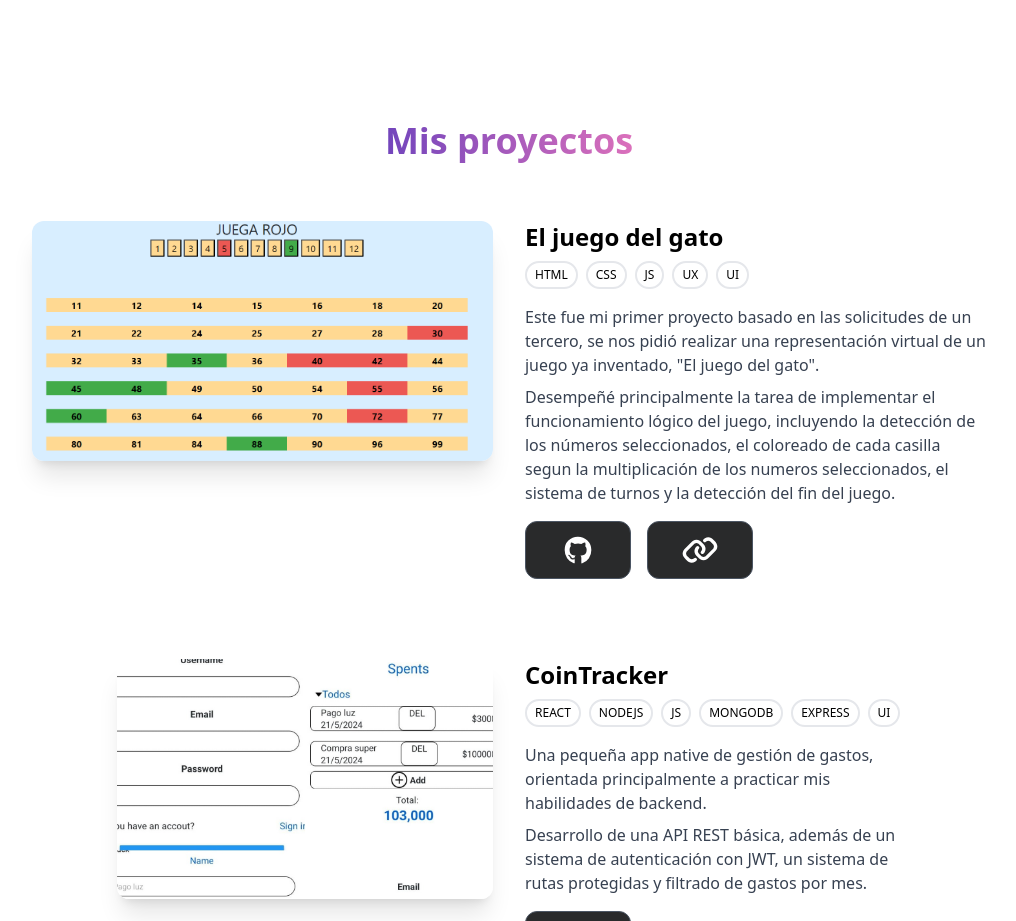
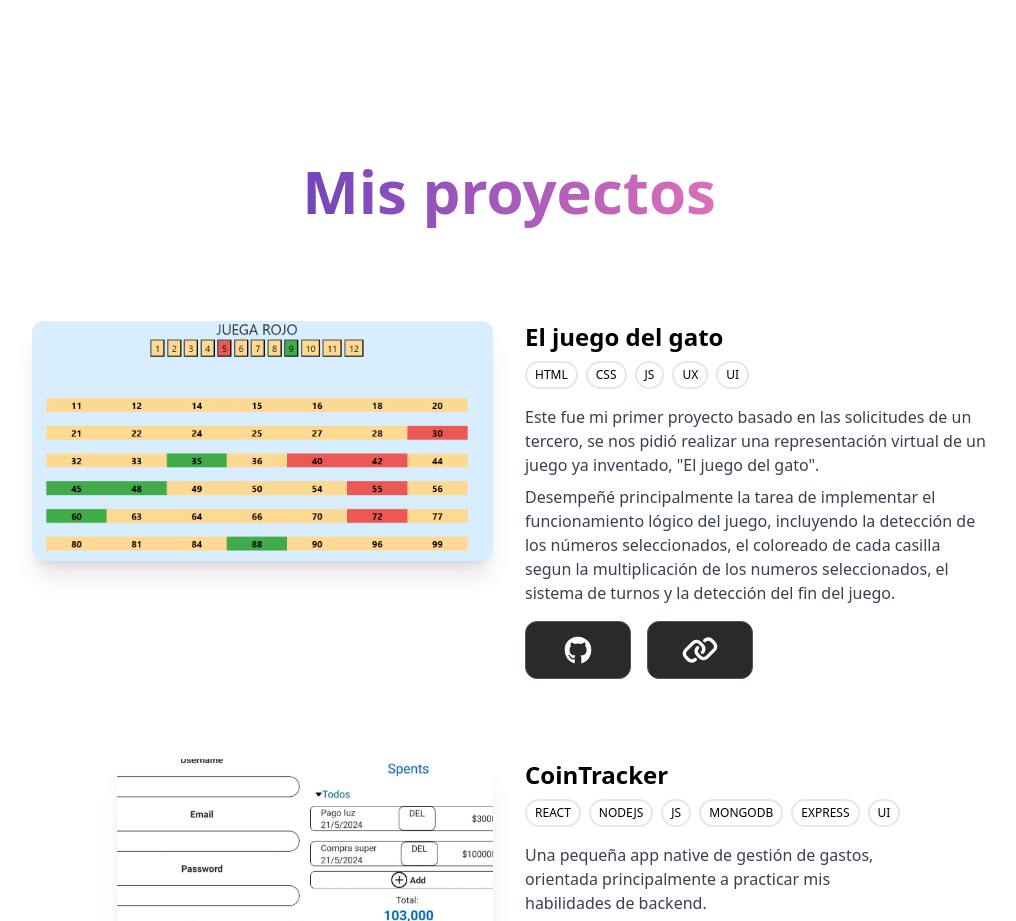
Before and after one commit to PhariusHS/portfolio, a React (Vite) app: page / in a window 1280 px wide. Shown: the part 960-1881 px from the top of the page, without its empty margins (131-1147 px from the left). Built offline with nearby package versions, Linux system fonts and the light colour scheme.

Commit message:
visual changes

```diff
--- a/src/pages/About.jsx
+++ b/src/pages/About.jsx
@@ -76,7 +76,7 @@ function About() {
           </div>
 
           <div className="flex flex-col mx-auto md:items-left items-right aboutLate mt-6">
-            <p className="md:text-left text-center font-bold text-sm md:max-w-lg max-w-xl md:pr-16 dark:text-seagull-50">
+            <p className="md:text-left text-center font-bold text-sm md:max-w-lg max-w-xl md:pr-16 dark:text-gray-200">
               {" "}
               {/* About me 1 */}
               {language === "english"
@@ -84,7 +84,7 @@ function About() {
                 : " ¡Hola! Soy Luca Ponteprimo, un desarrollador web backend junior, técnico en programación y un joven entusiasta de los desafíos, el trabajo en equipo y el emocionante proceso de desarrollo de proyectos."}
             </p>
 
-            <p className="md:text-left text-center font-bold text-sm md:max-w-lg max-w-xl md:pr-12 pt-5 dark:text-seagull-50">
+            <p className="md:text-left text-center font-bold text-sm md:max-w-lg max-w-xl md:pr-12 pt-5 dark:text-gray-200">
               {" "}
               {/*About me 2 */}
               {language === "english"
@@ -93,7 +93,7 @@ function About() {
             </p>
           </div>
 
-          <div className="flex flex-row md:pr-72 py-5 about dark:text-seagull-50 z-10">
+          <div className="flex flex-row md:pr-72 py-5 about dark:text-gray-200 z-10">
             {/* Resume and LinkedIn buttons */}
 
             <a
--- a/src/pages/Projects.jsx
+++ b/src/pages/Projects.jsx
@@ -12,8 +12,8 @@ function Projects() {
       <div className="flex flex-col justify-center items-center mt-[20rem] md:mt-[10rem] ">
         <h1
           className="flex flex-col items-center justify-center font-extrabold bg-clip-text
-        md:text-4xl text-2xl text-transparent text-center
-        w-max bg-gradient-to-l from-hopbush-500 to bg-medium-purple-700 my-10 pb-5 "
+        md:text-6xl text-4xl text-transparent text-center
+        w-max bg-gradient-to-l from-hopbush-500 to bg-medium-purple-700 my-20 pb-5 "
         >
           {language === "english" ? "My projects" : "Mis proyectos"}
         </h1>
```
